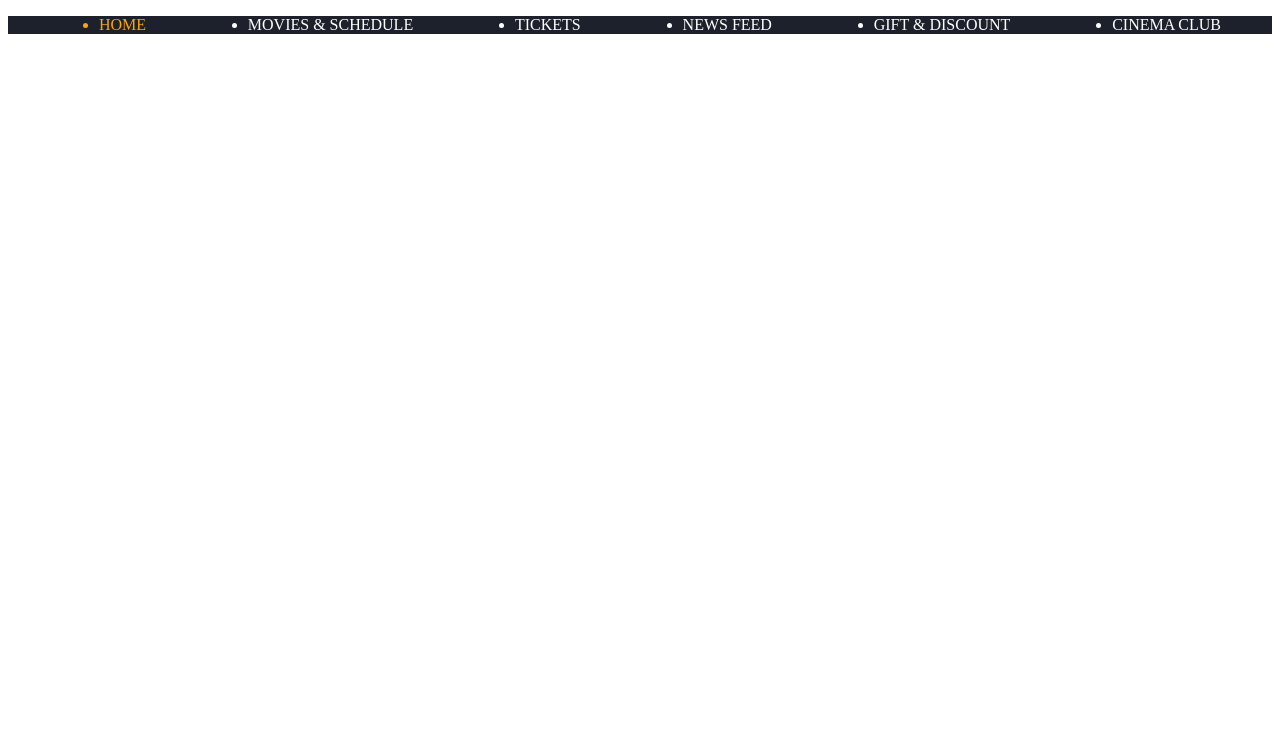
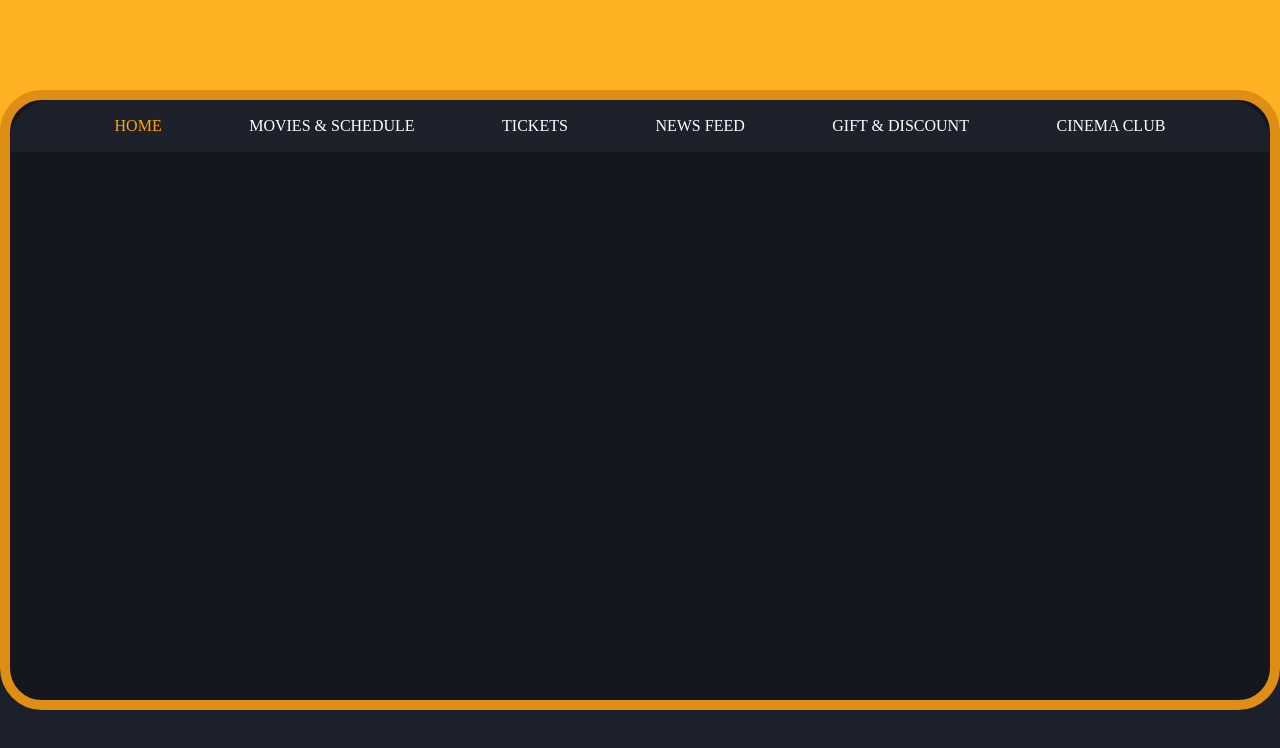
Before and after one commit to GiorgioSangiorgi25/Exercise_3, a plain HTML site: page index.html in a window 1280 px wide. Drawn offline with Linux system fonts and the light colour scheme.

Commit message:
modificata navbar e sfondo

```diff
--- a/index.html
+++ b/index.html
@@ -7,15 +7,18 @@
     <title>Document</title>
     <link href="style.css" rel="stylesheet" type="text/css" />
   </head>
-  <header>
-    <ul>
-      <li class="home">HOME</li>
-      <li class="nav">MOVIES & SCHEDULE</li>
-      <li class="nav"">TICKETS</li>
-      <li class="nav"">NEWS FEED</li>
-      <li class="nav"">GIFT & DISCOUNT</li>
-      <li class="nav"">CINEMA CLUB</li>
-    </ul>
-  </header>
-  <body></body>
+  <body>
+    <div class="box">
+      <header>
+        <div class="nav">
+          <div class="home">HOME</div>
+          <div>MOVIES & SCHEDULE</div>
+          <div>TICKETS</div>
+          <div>NEWS FEED</div>
+          <div>GIFT & DISCOUNT</div>
+          <div>CINEMA CLUB</div>
+        </div>
+      </header>
+    </div>
+  </body>
 </html>
--- a/style.css
+++ b/style.css
@@ -1,7 +1,40 @@
-header ul {
+.box {
+  position: absolute;
+  top: 0;
+  right: 0;
+  bottom: 0;
+  left: 0;
+  max-width: 1300px;
+  max-height: 600px;
+  margin: auto;
+  background-color: #15171f;
+  border-radius: 42px;
+  border: #de8e14 solid 10px;
+}
+
+body {
+  position: center;
+  margin: 0;
+  margin-top: 100px;
+  padding: 150px;
+  height: 100vh;
+  background: linear-gradient(
+    to bottom,
+    rgba(253, 178, 33, 255) 0%,
+    rgba(253, 178, 33, 255) 50%,
+    rgba(28, 32, 42, 255) 50%,
+    rgba(28, 32, 42, 255) 100%
+  );
+}
+
+.nav {
   display: flex;
-  justify-content: space-around;
+  list-style: none;
+  justify-content: space-evenly;
   background-color: rgba(28, 33, 43, 255);
+  border-top-left-radius: 42px;
+  border-top-right-radius: 42px;
+  padding: 17px;
 }
 
 .home {
```
